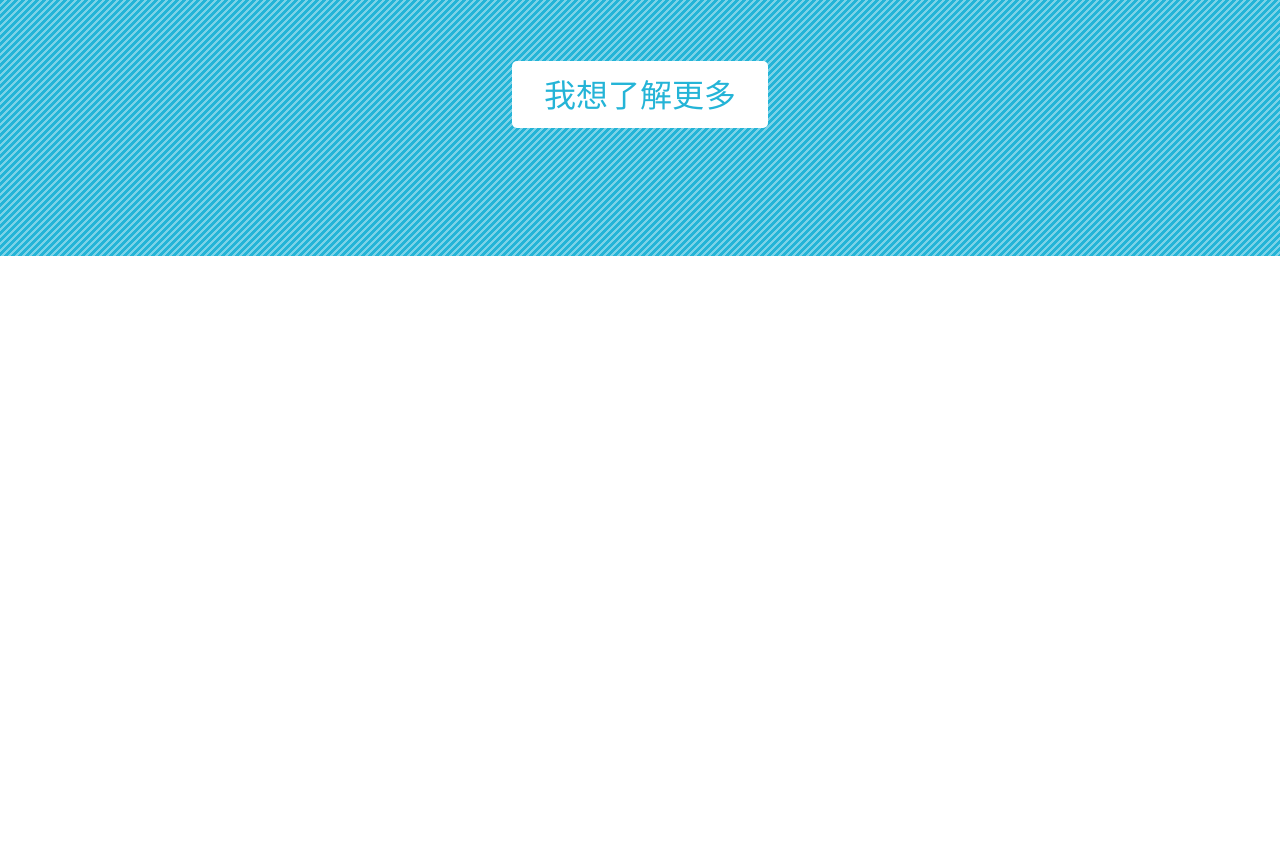
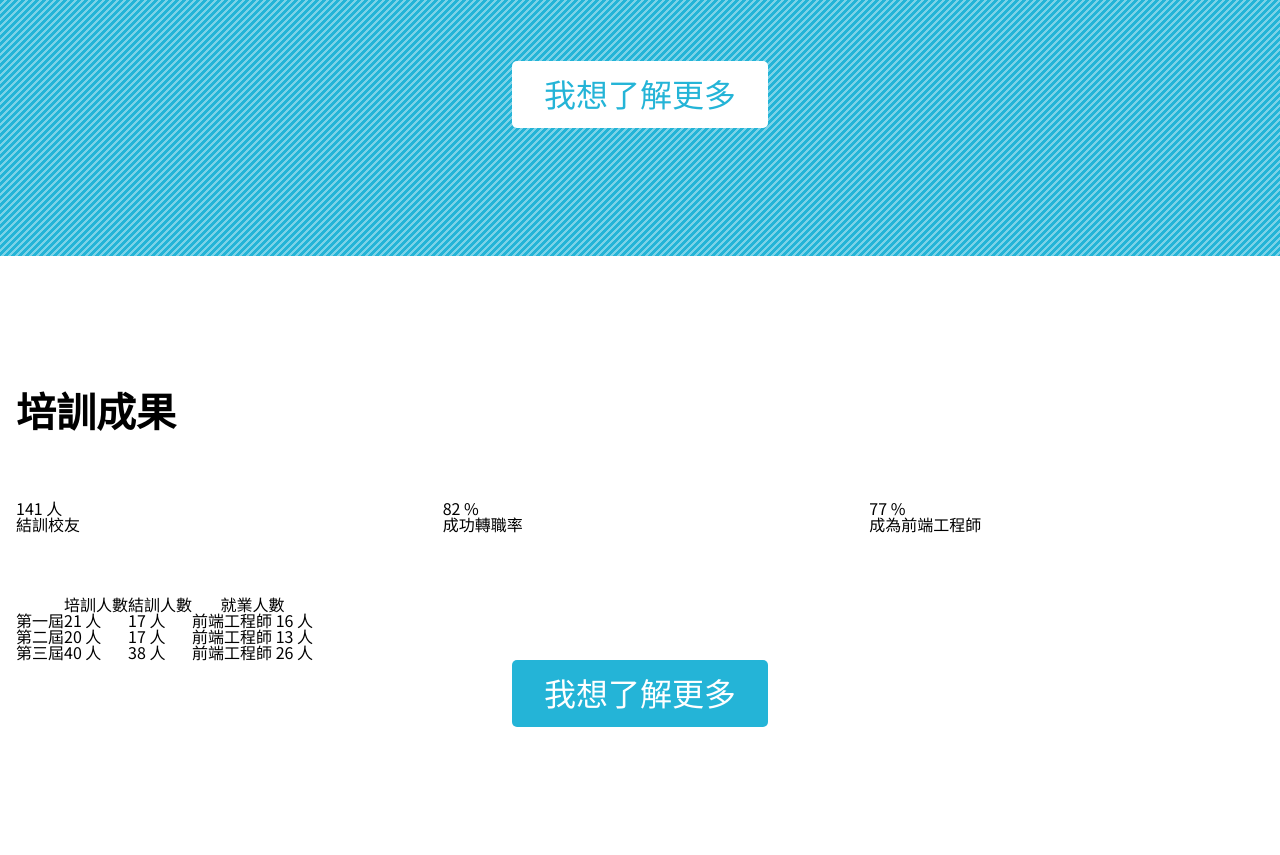
Before and after one commit to Pisuy/f2e2, a plain HTML site: page index.html in a window 1280 px wide. Shown: the part 4733-5588 px from the top of the page. Before the commit the page ends 4989 px from the top, so only its background shows below. Drawn offline with nearby package versions, Linux system fonts and the light colour scheme.

Commit message:
Add files via upload

```diff
--- a/index.html
+++ b/index.html
@@ -81,6 +81,7 @@
       <img class="banner-img " src="./images/banner/banner-4-desktop.jpg" width="1800" height="1200" alt="">
     </div>
   </section>
+
   <section class="section section-info">
     <div class="section-container h-container-m h-mx-auto h-row">
       <header class="section-head">
@@ -301,8 +302,85 @@
       </footer>
     </div>
 
+
+
   </section>
 
+  <section class="section section-result">
+    <div class="section-container h-container-s h-mx-auto h-row">
+      <header class="section-head">
+        <h2 class="section-title">培訓成果</h2>
+      </header>
+      <div class="section-body">
+        <div class="section-item">
+          <div class="section-grid">
+            <section class="result">
+              <header class="result-head">
+                <span class="result-number">141</span>
+                <span class="result-unit">人</span>
+              </header>
+              <footer class="result-foot">結訓校友</footer>
+            </section>
+            <section class="result">
+              <header class="result-head">
+                <span class="result-number">82</span>
+                <span class="result-unit">%</span>
+              </header>
+              <footer class="result-foot">成功轉職率</footer>
+            </section>
+            <section class="result">
+              <header class="result-head">
+                <span class="result-number">77</span>
+                <span class="result-unit">%</span>
+              </header>
+              <footer class="result-foot">成為前端工程師</footer>
+            </section>
+          </div>
+        </div>
+        <div class="section-item">
+          <div class="tablewrap">
+            <table>
+              <thead>
+                <tr>
+                  <th>&nbsp;</th>
+                  <th>培訓人數</th>
+                  <th>結訓人數</th>
+                  <th>就業人數</th>
+                </tr>
+              </thead>
+              <tbody>
+                <tr>
+                  <td>第一屆</td>
+                  <td>21 人</td>
+                  <td>17 人	</td>
+                  <td>前端工程師 16 人</td>
+                </tr>
+                <tr>
+                  <td>第二屆</td>
+                  <td>20 人</td>
+                  <td>17 人	</td>
+                  <td>前端工程師 13 人</td>
+                </tr>
+                <tr>
+                  <td>第三屆</td>
+                  <td>40 人</td>
+                  <td>38 人</td>
+                  <td>前端工程師 26 人</td>
+                </tr>
+              </tbody>
+
+            </table>
+          </div>
+        </div>
+      </div>
+      <footer class="section-foot">
+
+      </footer>
+      <div class="section-btnWrap ">
+        <a class="section-btn section-btn-primary" href="javascript:;">我想了解更多</a>
+      </div>
+    </div>
+  </section>
 
 </body>
 
```
